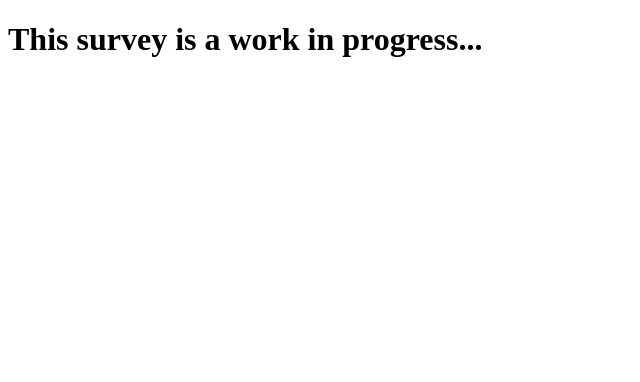
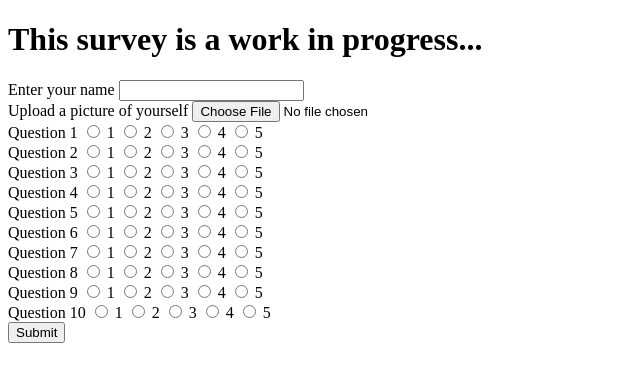
Before and after one commit to RexStrider/FriendFinder, a website: page app/public/survey.html in a window 1280 px wide. Shown: the whole page, without its empty margins (0-640 px from the left). Drawn offline with Linux system fonts and the light colour scheme.

Commit message:
updated survey

```diff
--- a/app/public/survey.html
+++ b/app/public/survey.html
@@ -8,5 +8,85 @@
 </head>
 <body>
     <h1>This survey is a work in progress...</h1>
+
+    <form>
+        <label>Enter your name</label>
+        <input type="input" name="username">
+        <br>
+        <label>Upload a picture of yourself</label>
+        <input type="file" name="pic" accept="image/*">
+        <br>
+        <label>Question 1</label>
+        <input type="radio" name="q1" value="1"> 1
+        <input type="radio" name="q1" value="2"> 2
+        <input type="radio" name="q1" value="3"> 3
+        <input type="radio" name="q1" value="4"> 4
+        <input type="radio" name="q1" value="5"> 5
+        <br>
+        <label>Question 2</label>
+        <input type="radio" name="q2" value="1"> 1
+        <input type="radio" name="q2" value="2"> 2
+        <input type="radio" name="q2" value="3"> 3
+        <input type="radio" name="q2" value="4"> 4
+        <input type="radio" name="q2" value="5"> 5
+        <br>
+        <label>Question 3</label>
+        <input type="radio" name="q3" value="1"> 1
+        <input type="radio" name="q3" value="2"> 2
+        <input type="radio" name="q3" value="3"> 3
+        <input type="radio" name="q3" value="4"> 4
+        <input type="radio" name="q3" value="5"> 5
+        <br>
+        <label>Question 4</label>
+        <input type="radio" name="q4" value="1"> 1
+        <input type="radio" name="q4" value="2"> 2
+        <input type="radio" name="q4" value="3"> 3
+        <input type="radio" name="q4" value="4"> 4
+        <input type="radio" name="q4" value="5"> 5
+        <br>
+        <label>Question 5</label>
+        <input type="radio" name="q5" value="1"> 1
+        <input type="radio" name="q5" value="2"> 2
+        <input type="radio" name="q5" value="3"> 3
+        <input type="radio" name="q5" value="4"> 4
+        <input type="radio" name="q5" value="5"> 5
+        <br>
+        <label>Question 6</label>
+        <input type="radio" name="q6" value="1"> 1
+        <input type="radio" name="q6" value="2"> 2
+        <input type="radio" name="q6" value="3"> 3
+        <input type="radio" name="q6" value="4"> 4
+        <input type="radio" name="q6" value="5"> 5
+        <br>
+        <label>Question 7</label>
+        <input type="radio" name="q7" value="1"> 1
+        <input type="radio" name="q7" value="2"> 2
+        <input type="radio" name="q7" value="3"> 3
+        <input type="radio" name="q7" value="4"> 4
+        <input type="radio" name="q7" value="5"> 5
+        <br>
+        <label>Question 8</label>
+        <input type="radio" name="q8" value="1"> 1
+        <input type="radio" name="q8" value="2"> 2
+        <input type="radio" name="q8" value="3"> 3
+        <input type="radio" name="q8" value="4"> 4
+        <input type="radio" name="q8" value="5"> 5
+        <br>
+        <label>Question 9</label>
+        <input type="radio" name="q9" value="1"> 1
+        <input type="radio" name="q9" value="2"> 2
+        <input type="radio" name="q9" value="3"> 3
+        <input type="radio" name="q9" value="4"> 4
+        <input type="radio" name="q9" value="5"> 5
+        <br>
+        <label>Question 10</label>
+        <input type="radio" name="q10" value="1"> 1
+        <input type="radio" name="q10" value="2"> 2
+        <input type="radio" name="q10" value="3"> 3
+        <input type="radio" name="q10" value="4"> 4
+        <input type="radio" name="q10" value="5"> 5
+        <br>
+        <input type="submit" value="Submit">
+    </form>
 </body>
 </html>
--- a/app/routing/apiRoutes.js
+++ b/app/routing/apiRoutes.js
@@ -8,7 +8,7 @@ const attachData = (req, res, next) => {
     next();
 }
 
-const determineCompatability = (user1, user2) => {
+const totalDifference = (user1, user2) => {
     let score = 0;
     for(i in user1) {
         score += Math.abs(user1[i] - user2[i]);
@@ -24,7 +24,6 @@ ROUTER.get(`/`, (req, res) => {
 
 ROUTER.get(`/friends`, attachData, (req, res) => {
     console.log(req.data);
-    // console.log(determineCompatability(req.data[0].scores, req.data[1].scores));
     res.send(req.data);
 });
 
```
